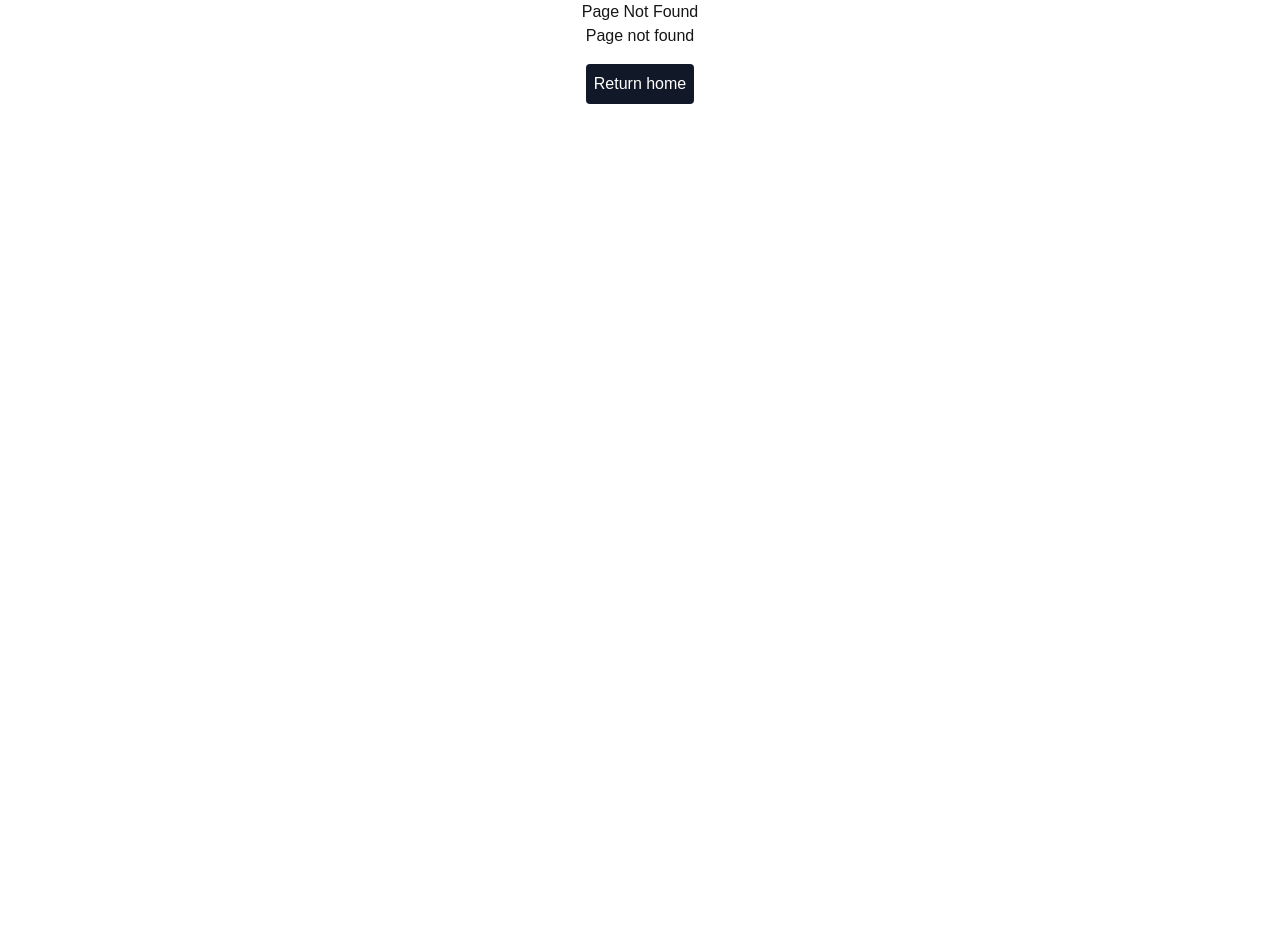
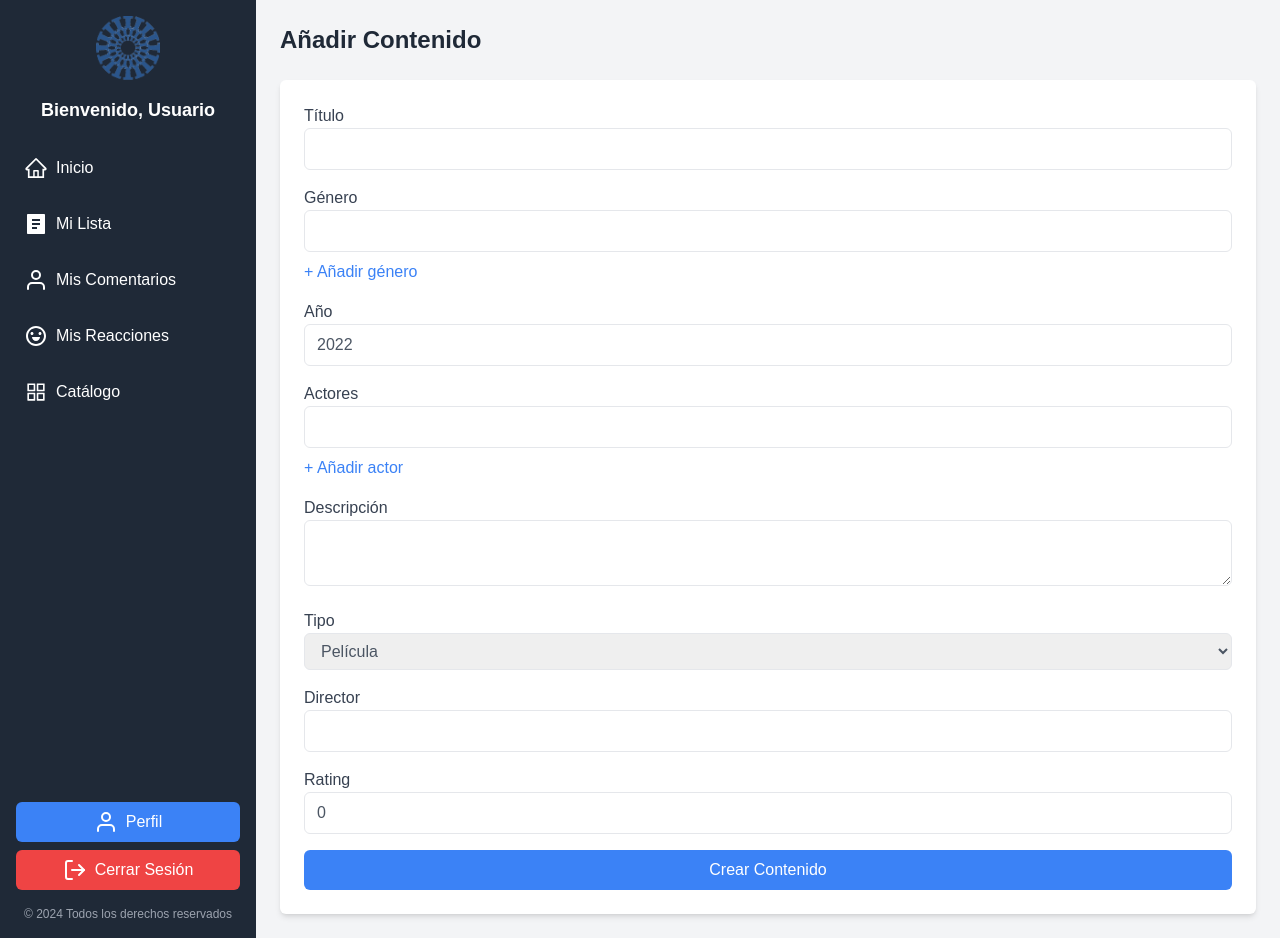
Before and after one commit to Herre1/FrontEnd-CompuNet3, a Next.js app: page /home/add-content in a window 1280 px wide. Before the commit this address had no page. Before the commit the page ends 800 px from the top, so only its background shows below. Built offline with nearby package versions, Linux system fonts and the light colour scheme.

Commit message:
add-content

```diff
--- /dev/null
+++ b/src/app/home/add-content/page.tsx
@@ -0,0 +1,269 @@
+"use client";
+
+import { useState } from "react";
+import axios from "axios";
+import { useRouter } from "next/navigation";
+import { useAuth } from "@/app/store/AuthContext";
+import Navbar from "@/components/nav-bar/NavBar";
+
+const AddContentPage: React.FC = () => {
+  const [contentData, setContentData] = useState({
+    title: "",
+    genre: [""],
+    year: 2022,
+    actors: [""],
+    description: "",
+    type: "movie", // Por defecto, para que el usuario seleccione
+    director: "",
+    seasons: undefined,
+    episodes: undefined,
+    studio: "",
+    productionCompany: "",
+    rating: 0,
+  });
+
+  const [error, setError] = useState<string | null>(null);
+  const router = useRouter();
+  const { token } = useAuth();
+
+  const handleChange = (e:any) => {
+    const { name, value } = e.target;
+    setContentData((prevData) => ({ ...prevData, [name]: value }));
+  };
+
+  const handleArrayChange = (field: string, index: number, value: string) => {
+    setContentData((prevData: any) => {
+      const newArray = [...(prevData[field] as string[])];
+      newArray[index] = value;
+      return { ...prevData, [field]: newArray };
+    });
+  };
+
+  const handleAddField = (field: string) => {
+    setContentData((prevData: any) => ({
+      ...prevData,
+      [field]: [...(prevData[field] as string[]), ""],
+    }));
+  };
+
+  const handleSubmit = async (e: React.FormEvent) => {
+    e.preventDefault();
+
+    if (!token) {
+      router.push("/login");
+      return;
+    }
+
+    // Formatear el contentData para asegurarse de que los arreglos sean enviados correctamente
+  const formattedData = {
+    ...contentData,
+    genre: contentData.genre.filter((g) => g.trim() !== ""), // Filtra elementos vacíos
+    actors: contentData.actors.filter((a) => a.trim() !== ""), // Filtra elementos vacíos
+    rating: Number(contentData.rating),  // Asegurar que rating sea un número
+  };
+
+    try {
+        console.log('Enviando:', formattedData);
+        await axios.post(
+            "https://proyecto-compunet-lll.onrender.com/api/v1/content",
+            formattedData, // Enviar como JSON string en vez de objeto
+            {
+              headers: {
+                Authorization: `Bearer ${token}`,
+                "Content-Type": "application/json",
+              },
+            }
+          );
+      router.push("/home"); // Redirigir a la página de inicio después de crear el contenido
+    } catch (error) {
+        console.log(error)
+      setError("Error al crear contenido");
+    }
+  };
+
+  return (
+    <div className="flex min-h-screen">
+      {/* Sidebar con Navbar */}
+      <div className="w-1/5 bg-gray-900">
+        <Navbar />
+      </div>
+
+      {/* Contenido principal */}
+      <div className="flex-1 p-6 bg-gray-100">
+        <h1 className="text-2xl font-bold mb-6 text-gray-800">Añadir Contenido</h1>
+
+        {error && <p className="text-red-500 mb-4">{error}</p>}
+
+        <form onSubmit={handleSubmit} className="bg-white p-6 rounded-md shadow-md space-y-4">
+          {/* Título */}
+          <div>
+            <label className="block text-gray-700">Título</label>
+            <input
+              type="text"
+              name="title"
+              value={contentData.title}
+              onChange={handleChange}
+              className="w-full px-3 py-2 border text-gray-600 rounded-md"
+            />
+          </div>
+
+          {/* Género */}
+          <div>
+            <label className="block text-gray-700">Género</label>
+            {contentData.genre.map((genre, index) => (
+              <input
+                key={index}
+                type="text"
+                value={genre}
+                onChange={(e) => handleArrayChange("genre", index, e.target.value)}
+                className="w-full text-gray-600 px-3 py-2 border rounded-md mb-2"
+              />
+            ))}
+            <button
+              type="button"
+              onClick={() => handleAddField("genre")}
+              className="text-blue-500 hover:text-blue-700"
+            >
+              + Añadir género
+            </button>
+          </div>
+
+          {/* Año */}
+          <div>
+            <label className="block text-gray-700">Año</label>
+            <input
+              type="number"
+              name="year"
+              value={contentData.year}
+              onChange={handleChange}
+              className="w-full px-3 text-gray-600 py-2 border rounded-md"
+            />
+          </div>
+
+          {/* Actores */}
+          <div>
+            <label className="block text-gray-700">Actores</label>
+            {contentData.actors.map((actor, index) => (
+              <input
+                key={index}
+                type="text"
+                value={actor}
+                onChange={(e) => handleArrayChange("actors", index, e.target.value)}
+                className="w-full px-3 py-2 text-gray-600 border rounded-md mb-2"
+              />
+            ))}
+            <button
+              type="button"
+              onClick={() => handleAddField("actors")}
+              className="text-blue-500 hover:text-blue-700"
+            >
+              + Añadir actor
+            </button>
+          </div>
+
+          {/* Descripción */}
+          <div>
+            <label className="block text-gray-700">Descripción</label>
+            <textarea
+              name="description"
+              value={contentData.description}
+              onChange={handleChange}
+              className="w-full px-3 py-2 text-gray-600 border rounded-md"
+            />
+          </div>
+
+          {/* Tipo */}
+          <div>
+            <label className="block text-gray-700">Tipo</label>
+            <select
+              name="type"
+              value={contentData.type}
+              onChange={handleChange}
+              className="w-full px-3 text-gray-600 py-2 border rounded-md"
+            >
+              <option value="movie">Película</option>
+              <option value="series">Serie</option>
+              <option value="anime">Anime</option>
+            </select>
+          </div>
+
+          {/* Director */}
+          <div>
+            <label className="block text-gray-700">Director</label>
+            <input
+              type="text"
+              name="director"
+              value={contentData.director}
+              onChange={handleChange}
+              className="w-full px-3 text-gray-600 py-2 border rounded-md"
+            />
+          </div>
+
+          {/* Temporadas, Episodios, Estudio y Compañía de Producción */}
+          {contentData.type === "SERIE" && (
+            <>
+              <div>
+                <label className="block text-gray-700">Temporadas</label>
+                <input
+                  type="number"
+                  name="seasons"
+                  value={contentData.seasons || ""}
+                  onChange={handleChange}
+                  className="w-full px-3 py-2 text-gray-600 border rounded-md"
+                />
+              </div>
+
+              <div>
+                <label className="block text-gray-700">Episodios</label>
+                <input
+                  type="number"
+                  name="episodes"
+                  value={contentData.episodes || ""}
+                  onChange={handleChange}
+                  className="w-full px-3 py-2 text-gray-600 border rounded-md"
+                />
+              </div>
+            </>
+          )}
+
+          {contentData.type === "ANIME" && (
+            <div>
+              <label className="block text-gray-700">Estudio</label>
+              <input
+                type="text"
+                name="studio"
+                value={contentData.studio || ""}
+                onChange={handleChange}
+                className="w-full px-3 py-2 text-gray-600 border rounded-md"
+              />
+            </div>
+          )}
+
+          {/* Rating */}
+          <div>
+            <label className="block text-gray-700">Rating</label>
+            <input
+              type="number"
+              name="rating"
+              value={contentData.rating}
+              onChange={handleChange}
+              className="w-full px-3 py-2 text-gray-600 border rounded-md"
+              min="0"
+              max="10"
+            />
+          </div>
+
+          <button
+            type="submit"
+            className="w-full bg-blue-500 rounded-md hover:bg-blue-600 text-white py-2 rounded-md"
+          >
+            Crear Contenido
+          </button>
+
+        </form>
+      </div>
+    </div>
+  );
+};
+
+export default AddContentPage;
--- a/src/app/home/page.tsx
+++ b/src/app/home/page.tsx
@@ -3,6 +3,7 @@
 import { useEffect, useState } from "react";
 import ContentCard from "@/components/content/ContentCard";
 import Navbar from "@/components/nav-bar/NavBar";
+import { useRouter } from "next/navigation";
 import { AiOutlineSearch } from "react-icons/ai";
 
 const HomePage = () => {
@@ -12,7 +13,7 @@ const HomePage = () => {
   const [selectedType, setSelectedType] = useState("");
   const [selectedGenre, setSelectedGenre] = useState("");
   const [selectedRating, setSelectedRating] = useState("");
-
+  const router = useRouter();
   const genres = ["Action", "Comedy", "Horror", "Romance", "Drama", "Science fiction", "Adventure", "Fantasy", "Thriller", "Crime"];
   const contentTypes = ["movie", "series", "anime"];
   const ratings = Array.from({ length: 10 }, (_, i) => i + 1);
@@ -50,6 +51,11 @@ const HomePage = () => {
     setSelectedRating(rating);
     filterContent(searchTerm, selectedType, selectedGenre, rating);
   };
+
+  const handleAddContent = () => {
+    router.push('/home/add-content');
+  };
+
 
   const filterContent = (term: string, type: string, genre: string, rating: string) => {
     const filtered = contents.filter((content) => {
@@ -143,7 +149,13 @@ const HomePage = () => {
             ))}
           </select>
         </div>
-
+          {/* Add Content Button */}
+          <button
+            onClick={handleAddContent}
+            className="ml-4 px-4 py-2 text-white bg-blue-500 rounded-md hover:bg-blue-600 transition-colors duration-300"
+          >
+            Añadir Contenido
+          </button>
         <h1 className="text-2xl font-bold mb-4 text-gray-800">Todos los Contenidos</h1>
         <div className="grid grid-cols-1 md:grid-cols-2 lg:grid-cols-3 gap-6">
           {filteredContents.map((content) => (
--- a/src/app/login/page.tsx
+++ b/src/app/login/page.tsx
@@ -74,7 +74,7 @@ const Login = () => {
                   message: 'Invalid email address',
                 },
               })}
-              className={`mt-1 block w-full rounded-md border ${
+              className={`mt-1 block w-full rounded-md border text-gray-800 ${
                 errors.email ? 'border-red-500' : 'border-gray-300'
               } shadow-sm py-2 px-3 focus:outline-none focus:ring-2 focus:ring-blue-500 focus:border-transparent`}
             />
@@ -97,7 +97,7 @@ const Login = () => {
                   message: 'Password must be at least 6 characters',
                 },
               })}
-              className={`mt-1 block w-full rounded-md border ${
+              className={`mt-1 block w-full rounded-md border text-gray-800 ${
                 errors.password ? 'border-red-500' : 'border-gray-300'
               } shadow-sm py-2 px-3 focus:outline-none focus:ring-2 focus:ring-blue-500 focus:border-transparent`}
             />
--- a/src/app/pages/login.tsx
+++ b/src/app/pages/login.tsx
@@ -14,7 +14,7 @@ const Login: React.FC = () => {
             const response = await loginUser(data);
             setMessage('Login successful');
             localStorage.setItem('token', response.data.token);
-            router.push('/'); // Redirige al home o a otra ruta
+            router.push('/');
         } catch (error) {
             setMessage('Login failed');
         }
```
